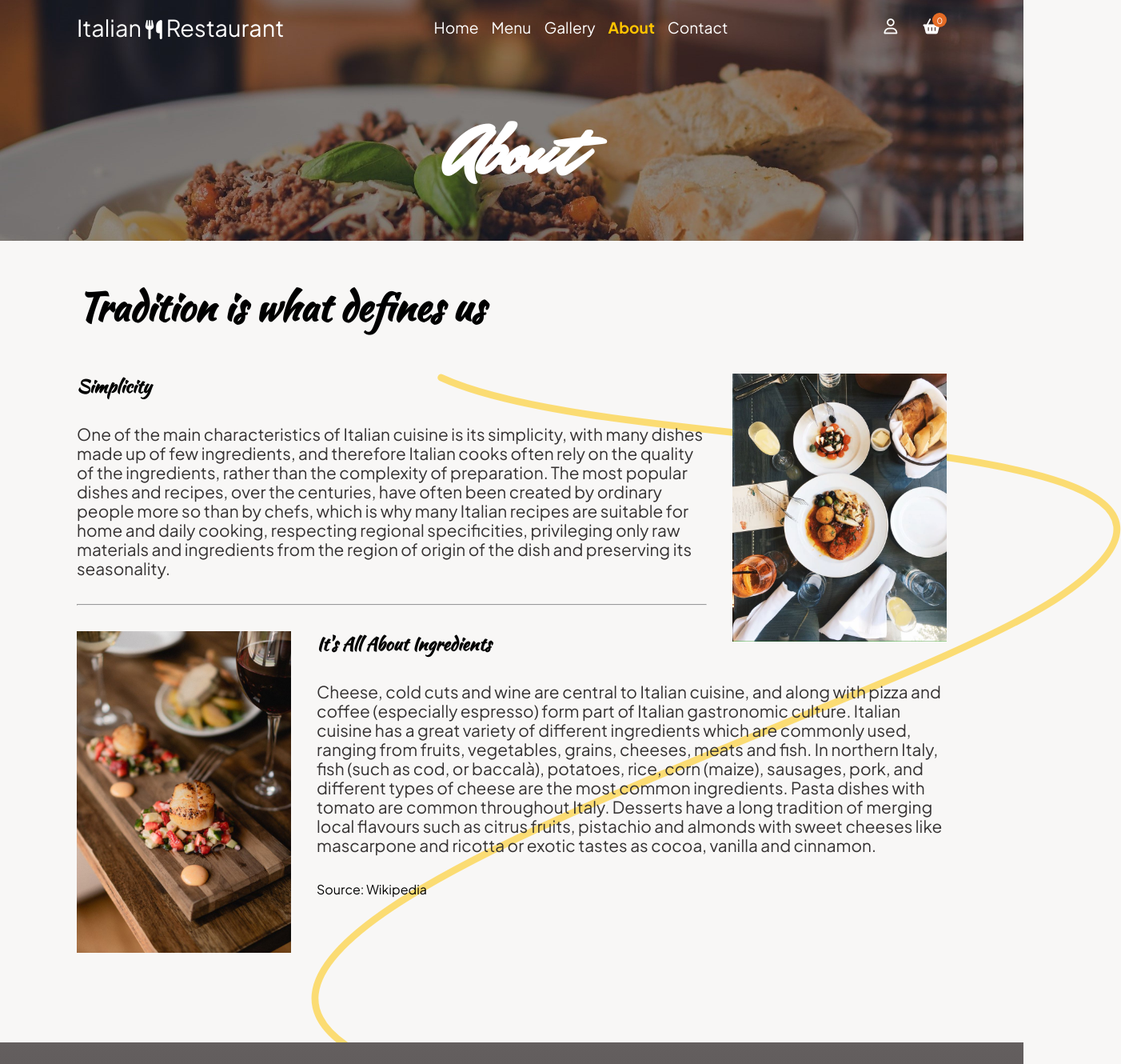
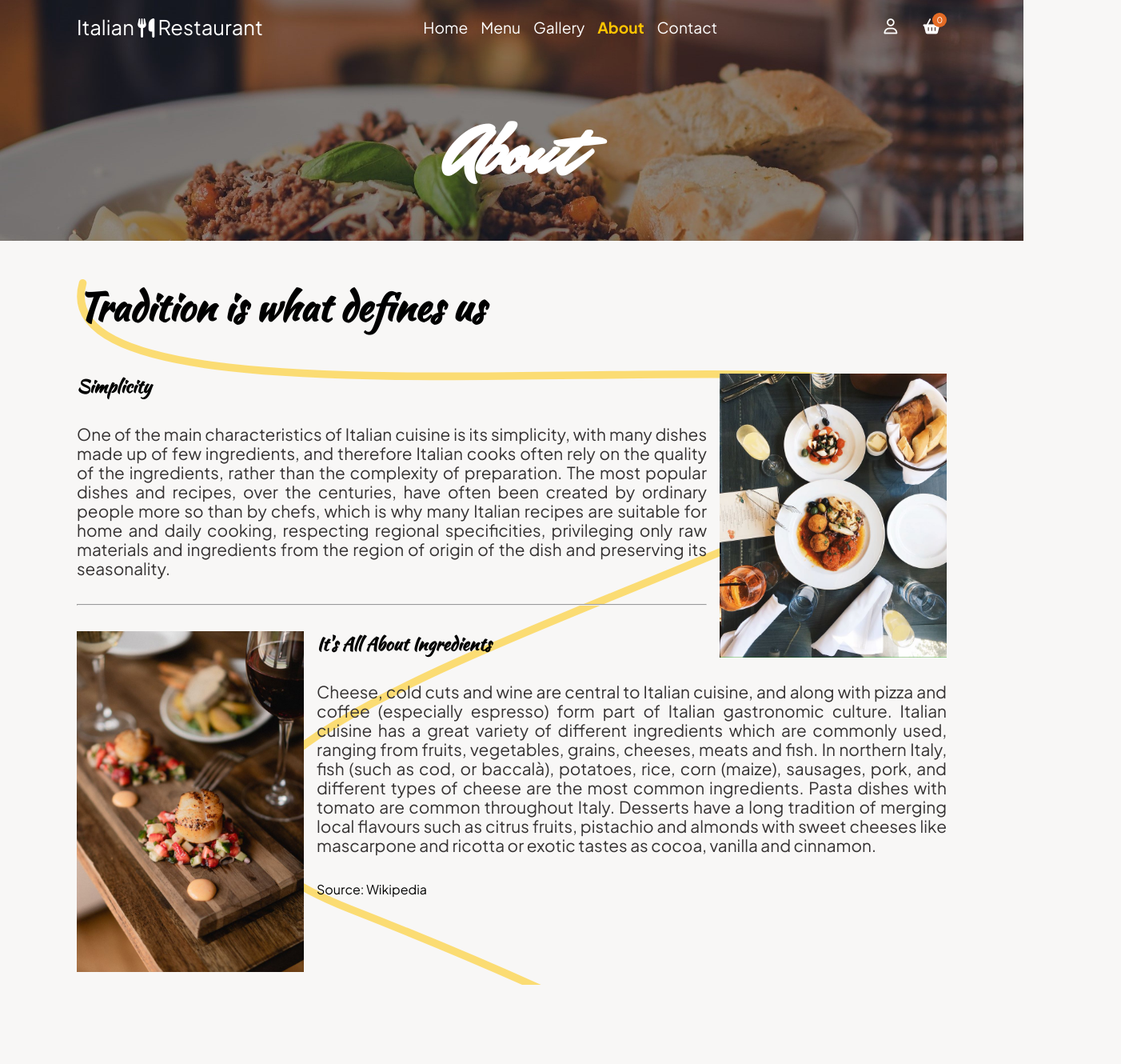
Before and after one commit to majaspar/project-restaurant, a React (Create React App) app in the folder client/: page /about in a window 1280 px wide. Shown: the top 1330 px of the page at 80% size, 1402 px wide, since content can reach past the window. Built offline with nearby package versions, Linux system fonts and the light colour scheme.

Commit message:
work on responsiveness

```diff
--- a/client/src/About.js
+++ b/client/src/About.js
@@ -1,5 +1,4 @@
 import img1 from './assets/jay-wennington-N_Y88TWmGwA-unsplash.jpg';
-import img2 from './assets/pastaIcon.png';
 
 
 export default function About() {
@@ -14,8 +13,8 @@ export default function About() {
                     <div className="about__text shadow flex">
                         <h2 className="about__title section-title">Enter the World<br />of Delicious Food</h2>
 
-                        <p className="text-desc">Italian cuisine includes deeply rooted traditions common to the whole country, as well as all the regional gastronomies, different from each other, especially between the north, the centre and the south of Italy, which are in continuous exchange. Many dishes that were once regional have proliferated with variations throughout the country. Italian cuisine offers an abundance of taste, and is one of the most popular and copied around the world.</p>
-                        <div className="pastaIcon__wrapper"><img className="pastaIcon" src={img2} alt="pasta icon" /></div>
+                        <p className="text-desc justify">Italian cuisine includes deeply rooted traditions common to the whole country, as well as all the regional gastronomies, different from each other, especially between the north, the centre and the south of Italy, which are in continuous exchange. Many dishes that were once regional have proliferated with variations throughout the country. Italian cuisine offers an abundance of taste, and is one of the most popular and copied around the world.</p>
+
 
                     </div>
                 </div>
--- a/client/src/Address.js
+++ b/client/src/Address.js
@@ -1,7 +1,6 @@
 import React from 'react'
 import inside from './assets/adrien-olichon-XB1W7TlTaxQ-unsplash.jpg'
 import SocialMediaIcons from './SocialMediaIcons'
-import vector1 from './assets/vector1.svg';
 
 export default function Address() {
     return (
--- a/client/src/App.css
+++ b/client/src/App.css
@@ -325,6 +325,10 @@ html {
   background-color: var(--clr-white);
 }
 
+hr {
+  color: var(--clr-accent-hover);
+}
+
 .section-title {
   margin-bottom: 3rem;
   font-family: 'Kaushan Script', cursive;
@@ -332,7 +336,7 @@ html {
 }
 
 .text-desc {
-  font-size: 1.1rem;
+  font-size: 0.9rem;
   color: var(--clr-dark);
 }
 
@@ -414,6 +418,7 @@ header {
 }
 
 .header__wrapper {
+  flex-wrap: wrap;
   gap: 0.5rem;
   position: relative;
   padding-block: 1rem;
@@ -421,9 +426,10 @@ header {
   justify-content: space-between;
 }
 
+
 .header__logo {
   margin-block: auto;
-  font-size: 1.8rem;
+  font-size: clamp(2vw, 1.5rem, 2rem);
 }
 
 .header__logo i {
@@ -435,6 +441,7 @@ header {
   gap: 1rem;
   margin-block: auto;
 }
+
 
 .header__icon {
   padding: 0.5rem;
@@ -479,6 +486,8 @@ header {
   align-items: start;
   cursor: pointer;
   gap: 0.5rem;
+  max-width: 10rem;
+  overflow-x: scroll;
 }
 
 .login__logout {
@@ -490,7 +499,7 @@ header {
 }
 
 .login__dropdown--item {
-  background-color: rgba(0, 0, 0, 0.171);
+  background-color: rgba(0, 0, 0, 0.548);
   padding: 0.5rem;
 }
 
@@ -888,7 +897,7 @@ header {
 /***************************************/
 .popular-dishes {
   position: relative;
-  background: url('assets/vector1.svg') no-repeat;
+  background: url('assets/vector2.svg') no-repeat;
   background-size: contain;
 }
 
@@ -989,7 +998,7 @@ header {
   border-block: 25px solid white;
   border-left: 25px solid white;
   width: 50%;
-  height: max(80%, 550px)
+  height: max(500px, 80%);
 }
 
 .about__text {
@@ -1018,15 +1027,6 @@ header {
   width: 200px;
 }
 
-.pastaIcon {
-  position: absolute;
-  z-index: 5;
-  bottom: 0;
-  right: 10px;
-  height: auto;
-  width: 250px;
-  animation: bowlShake 3s linear infinite;
-}
 
 @media (max-width: 900px) {
 
@@ -1037,12 +1037,13 @@ header {
   }
 
   .about__img--img {
-    height: 70%;
-  }
+    height: 100%;
+  }
+
 
   .about__text--wrapper {
     height: auto;
-    top: 55%;
+    top: 20%;
     right: 5%;
     z-index: 5;
     border: 25px solid white;
@@ -1051,15 +1052,9 @@ header {
 
   .about__text {
     border-right: 2px solid var(--clr-accent-red);
-    padding: 0.5rem;
-  }
-
-  .pastaIcon {
-    width: 150px;
-    bottom: 58%;
-    right: 5%;
-    z-index: 1;
-  }
+    padding: 1rem;
+  }
+
 }
 
 @keyframes bowlShake {
@@ -1081,7 +1076,7 @@ header {
 /******************************/
 .Address {
   position: relative;
-  background: url('assets/vector1.svg') no-repeat;
+  background: url('assets/vector2.svg') no-repeat;
   background-size: contain;
 }
 
@@ -1228,7 +1223,7 @@ header {
 /***   Contact Screen         ***/
 /*****************************/
 .ContactScreen__wrapper {
-  background: url('assets/vector1.svg') repeat-y;
+  background: url('assets/vector2.svg') repeat-y;
   background-size: contain;
 }
 
@@ -1293,38 +1288,28 @@ header {
 /*****************************/
 .AboutScreen__wrapper {
   position: relative;
+  background: url('assets/vector2.svg') repeat-y;
+  background-size: cover;
 }
 
 .AboutScreen__img {
   width: min(40%, 300px);
   float: right;
-  padding: 0 0 2rem 2rem;
+  padding: 0 0 1rem 1rem;
 }
 
 .AboutScreen__img1 {
   width: min(40%, 300px);
   float: left;
-  padding: 0 2rem 0 0;
-}
-
-.AboutScreen__vector {
-  position: absolute;
-  z-index: -1;
-  width: 120%;
-}
+  padding: 0 1rem 1rem 0;
+}
+
 
 /**************************/
 /***   Reviews           ***/
 /**************************/
-@media(max-width: 500px) {
-  .reviews h2 {
-    margin-top: 30%;
-  }
-
-}
-
 .reviews {
-  background: url('assets/vector1.svg') no-repeat;
+  background: url('assets/vector2.svg') no-repeat;
   background-size: cover;
   padding-bottom: 7rem;
   /* changed margin to padding to better display vector in bg  */
@@ -1359,7 +1344,7 @@ header {
 
 .reviews__img {
   border: 4px solid white;
-  width: 120px;
+  width: min(120px, 50%);
   border-radius: 50%;
 }
 
--- a/client/src/Loader.css
+++ b/client/src/Loader.css
@@ -1,6 +1,6 @@
 .loadingspinner {
-    --square: 26px;
-    --offset: 30px;
+    --square: 14px;
+    --offset: 16px;
     --duration: 2.4s;
     --delay: 0.2s;
     --timing-function: ease-in-out;
--- a/client/src/Navbar.js
+++ b/client/src/Navbar.js
@@ -48,21 +48,20 @@ export default function Navbar() {
     document.getElementById('nav').style.transform = "translateX(100%)"
   }
   return (
-    <header className={navBg ? 'header header__navOnScroll' : 'headeer'}>
+    <header className={navBg ? 'header header__navOnScroll' : 'header'}>
 
       <div className="header__wrapper flex margins">
-        <div className="header__logo"> Italian <i className="fa-solid fa-utensils"></i> Restaurant</div>
-        <button id="openIcon" className="header__open--nav" onClick={openNav}><i className="fa-solid fa-bars"></i></button>
-        <button className="sr-only"> Menu</button>
+        <a href="/" alt="go to homepage"><div className="header__logo"> Italian <i className="fa-solid fa-utensils"></i> Restaurant</div></a>
+        <button id="openIcon" className="header__open--nav" alt="open navigation" onClick={openNav}><i className="fa-solid fa-bars"></i></button>
         <nav id="nav" className="nav flex">
 
           <ul className="nav__list">
-            <div className="nav__list--closeX grid" onClick={closeNav}><i className="fa-solid fa-x"></i></div>
-            <li className="nav__list--item content__item HomeLink"><a className="link link--dia" href="/">Home</a></li>
-            <li className="nav__list--item content__item MenuLink"><a className="link link--dia" href="/menu">Menu</a></li>
-            <li className="nav__list--item content__item GalleryLink"><a className="link link--dia" href="/gallery">Gallery</a></li>
-            <li className="nav__list--item content__item AboutLink"><a className="link link--dia" href="/about">About</a></li>
-            <li className="nav__list--item content__item ContactLink"><a className="link link--dia" href="/contact">Contact</a></li>
+            <div className="nav__list--closeX grid" alt="close navigation" onClick={closeNav}><i className="fa-solid fa-x"></i></div>
+            <li className="nav__list--item content__item HomeLink"><a className="link link--dia" href="/" alt="go to homepage">Home</a></li>
+            <li className="nav__list--item content__item MenuLink"><a className="link link--dia" href="/menu" alt="go to restaurant's menu">Menu</a></li>
+            <li className="nav__list--item content__item GalleryLink"><a className="link link--dia" href="/gallery" alt="go to gallery">Gallery</a></li>
+            <li className="nav__list--item content__item AboutLink"><a className="link link--dia" href="/about" alt="go to about page">About</a></li>
+            <li className="nav__list--item content__item ContactLink"><a className="link link--dia" href="/contact" alt="go to contact page">Contact</a></li>
             <div className="nav__list--social">
               <hr />
               <SocialMediaIcons />
@@ -79,18 +78,18 @@ export default function Navbar() {
                 <span>{currentUser.name}</span>
               </div>
               <div id="login__dropdown--items" className="login__dropdown--items">
-                {currentUser.isAdmin && <a className="" href="/admin"><div className="login__dropdown--item ">Admin</div></a>}
-                <a className="" href="/orders"><div className="login__dropdown--item ">Orders</div></a>
-                <div className="login__dropdown--item login__logout" onClick={() => { dispatch(logoutUser()) }}>Log out</div>
+                {currentUser.isAdmin && <a className="" href="/admin" alt="go to admin dashboard"><div className="login__dropdown--item ">Admin</div></a>}
+                <a className="" href="/orders" alt="see user's orders"><div className="login__dropdown--item ">Orders</div></a>
+                <div alt="Log out" className="login__dropdown--item login__logout" onClick={() => { dispatch(logoutUser()) }}>Log out</div>
               </div>
 
             </div>
 
-          ) : <a href="/login"><i className="header__icon fa-regular fa-user"></i></a>}
+          ) : <a alt="go to login page" href="/login"><i className="header__icon fa-regular fa-user"></i></a>}
 
-          <a href="/basket"><div className="header__cart"><i className="header__icon fa-solid fa-shopping-basket"></i>
+          <div className="header__cart"> <a alt="go to basket" href="/basket"><i className="header__icon fa-solid fa-shopping-basket"></i>
             <sup className="header__cart-items"><span>{cartState.cartItems.length}</span></sup>
-          </div></a>
+          </a></div>
         </div>
 
       </div>
--- a/client/src/PopularDishes.js
+++ b/client/src/PopularDishes.js
@@ -4,8 +4,6 @@ import dish3 from './assets/carissa-gan-KSXvrqKUxnc-unsplash1.jpg'
 import pizza from './assets/photo-1594007654729-407eedc4be65.jpg'
 import dish1 from './assets/danijela-prijovic-qits91IZv1o-unsplash1.jpg'
 import dish2 from './assets/01.jpg'
-
-import vector1 from './assets/vector1.svg';
 
 
 export default function PopularDishes() {
--- a/client/src/ReviewItem.js
+++ b/client/src/ReviewItem.js
@@ -12,7 +12,7 @@ export default function ReviewItem({ id, reviewer, rating, avatar, review }) {
                 </div>
                 <img className="reviews__img shadow-dark" src={avatar} alt="Reviewer's avatar" />
             </div>
-            <p className="reviews__text">{review}</p>
+            <p className="reviews__text text-desc">{review}</p>
         </div>
     )
 }
--- a/client/src/Reviews.js
+++ b/client/src/Reviews.js
@@ -5,7 +5,6 @@ import { useSelector } from "react-redux";
 import placeholder from './assets/testimonial-photo.jpg';
 import placeholder2 from './assets/photo-1580489944761-15a19d654956.jpg';
 import placeholder3 from './assets/photo-1549351512-c5e12b11e283.jpg';
-import vector1 from './assets/vector1.svg';
 
 export default function Reviews() {
 
--- a/client/src/screens/AboutScreen.js
+++ b/client/src/screens/AboutScreen.js
@@ -3,7 +3,6 @@ import PageTitle from '../PageTitle'
 import Navbar from '../Navbar'
 import img1 from '../assets/photo-1502301103665-0b95cc738daf.jpg';
 import img2 from '../assets/kamil-kalbarczyk-19Ft3QfakMo-unsplash.jpg'
-import vector from '../assets/vector1.svg'
 
 
 export default function AboutScreen() {
@@ -14,21 +13,21 @@ export default function AboutScreen() {
                 <PageTitle content="About" />
             </div>
             <div className="AboutScreen__wrapper margins mt3 mb7">
-                <h2 className="section-title mb2">Tradition is what defines us</h2>
+                <h2 className="section-title mb2" style={{ textWrap: "balance" }}>Tradition is what defines us</h2>
                 <figure>
-                    <img className="AboutScreen__img" src={img1} alt="inside of the restaurant" /></figure>
-                <img className="AboutScreen__vector" src={vector} alt="S-shaped line for decorating background" />
+                    <img className="AboutScreen__img" src={img1} alt="inside of the restaurant" />
+                </figure>
                 <h3 className="mb2 ff-kaushan">Simplicity</h3>
                 <div>
 
-                    <p className="text-desc">One of the main characteristics of Italian cuisine is its simplicity, with many dishes made up of few ingredients, and therefore Italian cooks often rely on the quality of the ingredients, rather than the complexity of preparation.
+                    <p className="text-desc justify">One of the main characteristics of Italian cuisine is its simplicity, with many dishes made up of few ingredients, and therefore Italian cooks often rely on the quality of the ingredients, rather than the complexity of preparation.
                         The most popular dishes and recipes, over the centuries, have often been created by ordinary people more so than by chefs, which is why many Italian recipes are suitable for home and daily cooking, respecting regional specificities, privileging only raw materials and ingredients from the region of origin of the dish and preserving its seasonality.
                     </p>
                     <hr className="mt2 mb2" />
 
                     <img className="AboutScreen__img1" src={img2} alt="inside of the restaurant" />
                     <h3 className="mt2 mb2 ff-kaushan">It's All About Ingredients</h3>
-                    <p className="text-desc mb2">
+                    <p className="text-desc mb2 justify">
                         Cheese, cold cuts and wine are central to Italian cuisine, and along with pizza and coffee (especially espresso) form part of Italian gastronomic culture.
 
                         Italian cuisine has a great variety of different ingredients which are commonly used, ranging from fruits, vegetables, grains, cheeses, meats and fish. In northern Italy, fish (such as cod, or baccalà), potatoes, rice, corn (maize), sausages, pork, and different types of cheese are the most common ingredients. Pasta dishes with tomato are common throughout Italy. Desserts have a long tradition of merging local flavours such as citrus fruits, pistachio and almonds with sweet cheeses like mascarpone and ricotta or exotic tastes as cocoa, vanilla and cinnamon.</p>
--- a/client/src/screens/AdminScreen.css
+++ b/client/src/screens/AdminScreen.css
@@ -16,7 +16,8 @@
     background: var(--clr-accent);
 }
 
-.UserList__wrapper {
+.UserList__wrapper,
+.OrdersList__wrapper {
     overflow-x: auto;
 }
 
--- a/client/src/screens/ContactScreen.js
+++ b/client/src/screens/ContactScreen.js
@@ -1,7 +1,6 @@
 import React from 'react';
 import PageTitle from '../PageTitle';
 import Navbar from '../Navbar';
-import vector from '../assets/vector1.svg'
 
 //Google Maps
 import { GoogleMap, useJsApiLoader, Marker } from '@react-google-maps/api';
```
Also changed, not shown: client/src/assets/vector2.svg (added).
